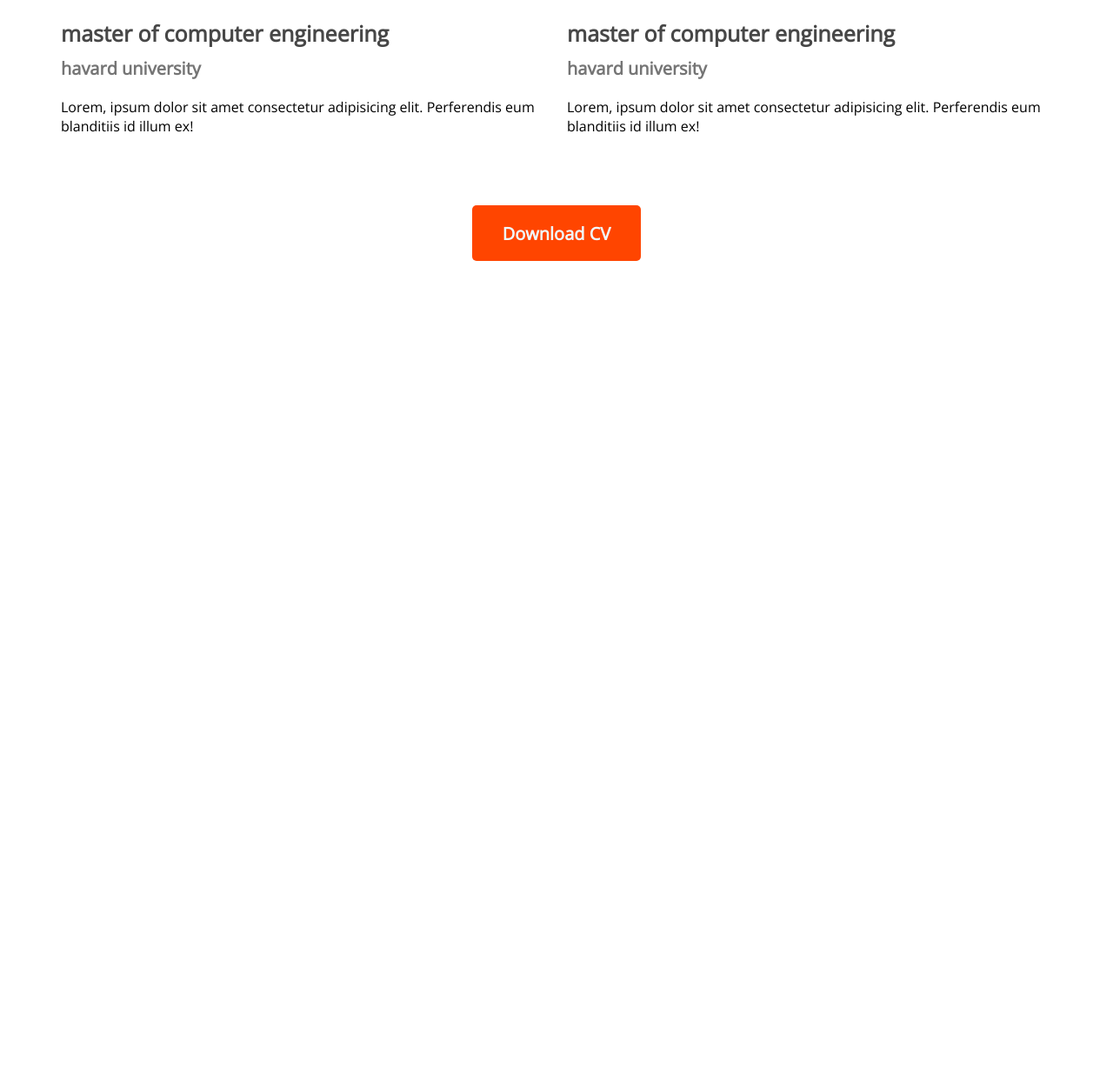
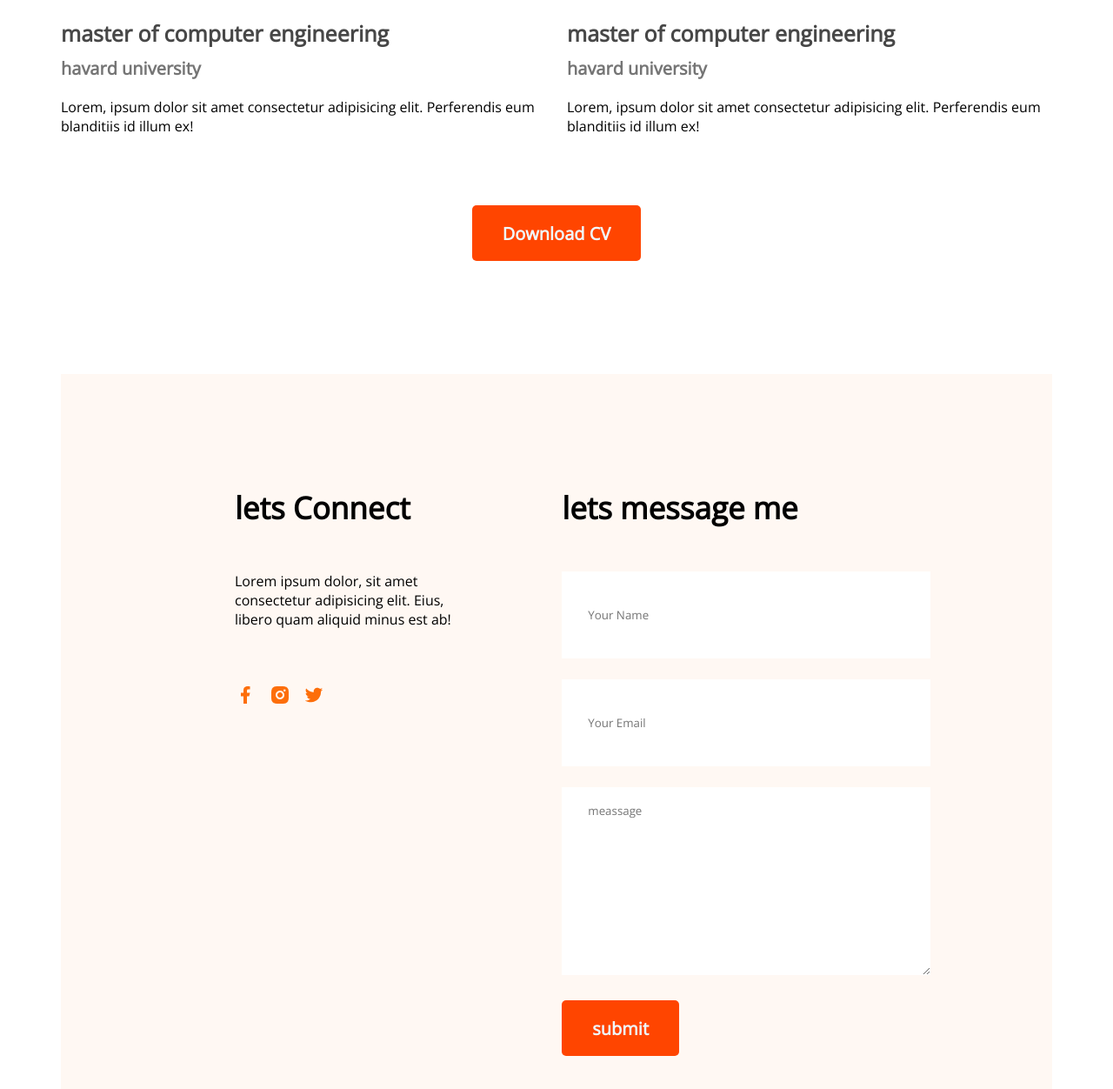
Before and after one commit to ROHAN-2497/new-developer-portfolio, a plain HTML site: page images/index.html in a window 1280 px wide. Shown: the part 2937-4189 px from the top of the page at 87% size. Before the commit the page ends 3237 px from the top, so only its background shows below. Drawn offline with nearby package versions, Linux system fonts and the light colour scheme.

Commit message:
added final content

```diff
--- a/images/index.html
+++ b/images/index.html
@@ -135,6 +135,34 @@
         <button class="btn-primary">Download CV</button>
     </div>
 </section>
+<!-- contact section -->
+<section class="contact">
+   <div>
+    <h3 class="section-title">lets Connect</h3>
+    <p class="description">
+        Lorem ipsum dolor, sit amet consectetur adipisicing elit. Eius, libero quam aliquid minus est ab!
+    </p>
+    <a href="">
+        <img src="icon/facebook.png" alt="">
+    </a>
+    <a href="">
+        <img src="icon/insta.png" alt="">
+    </a>
+    <a href="">
+        <img src="icon/twitter.png" alt="">
+    </a>
+   </div>
+    <div>
+        <h3 class="section-title">lets message me</h3>
+        <form class="from" action="">
+            <input type="name" name="" id="" placeholder="Your Name">
+            <input type="email" name="" id="" placeholder="Your Email">
+            <textarea name="" id="" cols="30" rows="10" placeholder="meassage"></textarea>
+            <input class="btn-primary" type="submit" value="submit">
+
+        </form>
+    </div>
+</section>
     </main>
     <footer>
 
--- a/images/styles/portfolio.css
+++ b/images/styles/portfolio.css
@@ -157,3 +157,31 @@ color: #757575;
 text-align: center;
 margin-top: 50px;
 }
+/* contact styles */
+.contact{
+    display: flex;
+    gap: 100px;
+    background: #FFF8F3;
+    padding: 130px 200px;
+}
+.contact .section-title{
+    text-align: left;
+    margin-bottom: 50px;
+}
+.contact input[type="name"], input[type="email"], textarea{
+    margin-bottom: 24px;
+    border: 0;
+    width: 100%;
+    padding: 18px 30px;
+}
+input{
+    height: 64px;
+}
+ .description{
+    margin-bottom: 24px;
+}
+.contact a{
+    text-decoration: none;
+    font-size: 60px;
+    gap: 20px;
+}
```
